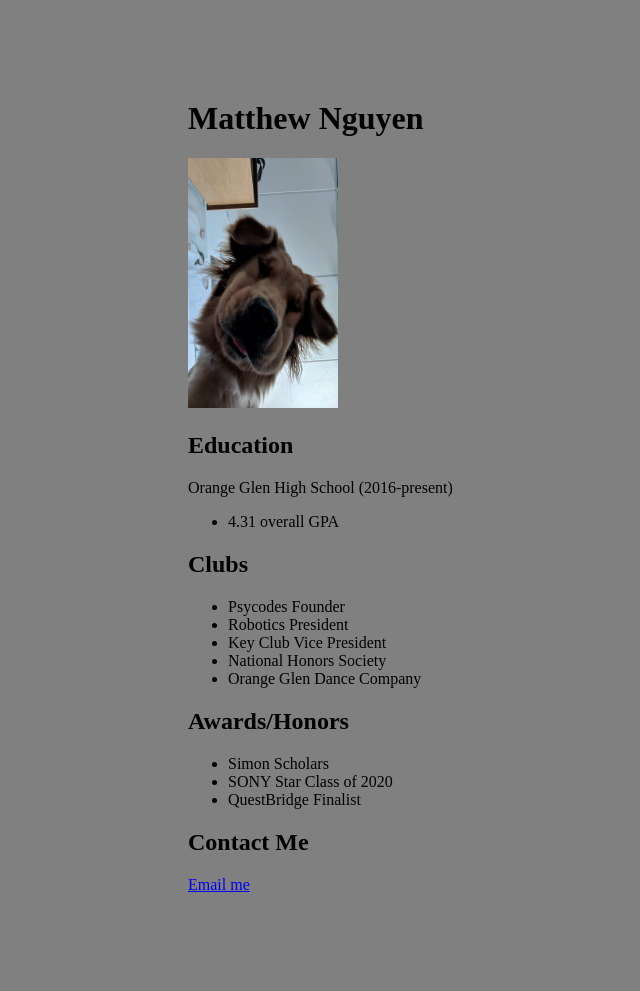
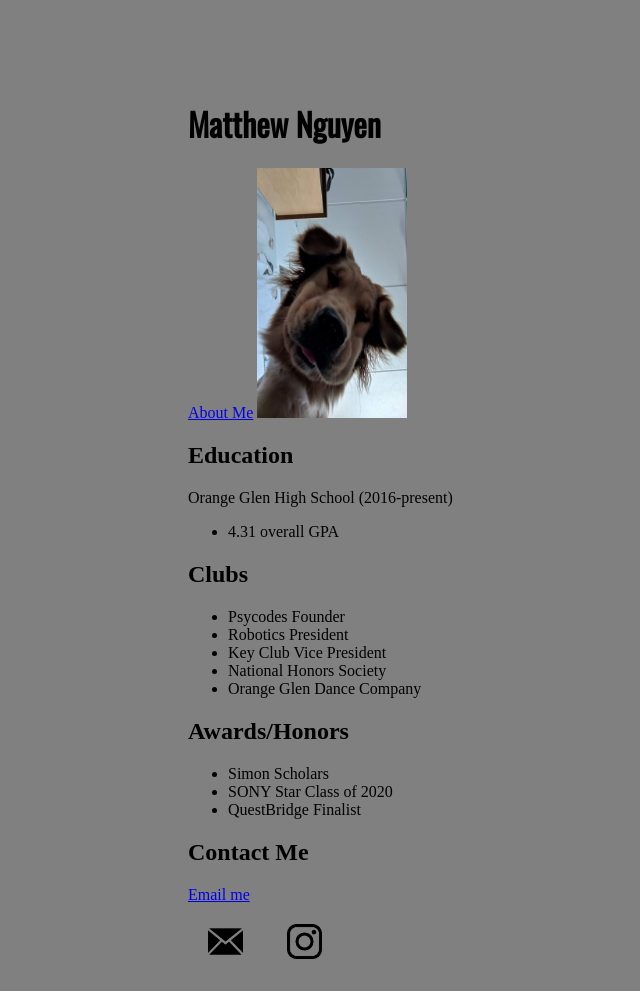
Before and after one commit to mattnguyen02/Resume, a plain HTML site: page Robotics/index.html in a window 1280 px wide. Shown: the whole page, without its empty margins (262-902 px from the left). Before the commit the page ends 902 px from the top, so only its background shows below. Drawn offline with nearby package versions, Linux system fonts and the light colour scheme.

Commit message:
Add files via upload
new update!

```diff
--- a/Robotics/index.html
+++ b/Robotics/index.html
@@ -2,13 +2,15 @@
 <html lang="en" dir="ltr">
 
 <head>
+  <link href="https://fonts.googleapis.com/css?family=Oswald&display=swap" rel="stylesheet">
   <link rel="stylesheet" href="style.css">
   <meta charset="utf-8">
-  <title>Matthew Nguyen's Resume</title>
+  <title>Matthew Nguyen</title>
 </head>
 
 <body>
   <h1>Matthew Nguyen</h1>
+  <a href="about-me.html">About Me</a>
   <img class="profile-pic" src="images/IMG_0834.jpeg" alt="">
   <h2>Education</h2>
   <p>Orange Glen High School (2016-present)</p>
@@ -31,6 +33,10 @@
   </ul>
   <h2>Contact Me</h2>
   <a href="mailto:matttnguyen02@gmail.com">Email me</a>
+  <footer>
+    <a href="mailto:matttnguyen02@gmail.com"><img class="email-pic" src="images/email.png" /></a>
+    <a href="https://instagram.com/matthew.gif"><img class="ig-pic" src="images/instagram.png" /></a>
+  </footer>
 </body>
 
 </html>
--- a/Robotics/style.css
+++ b/Robotics/style.css
@@ -7,3 +7,16 @@ body {
   height:250px;
   width:150px;
 }
+.email-pic{
+  height:35px;
+  width:35px;
+  padding:20px;
+}
+.ig-pic{
+  height:35px;
+  width:35px;
+  padding:20px;
+}
+h1 {
+  font-family: 'Oswald', sans-serif;
+}
```
Also changed, not shown: Robotics/about-me.html (added, +10 -0 lines), Robotics/images/email.png (added), Robotics/images/emailpic.jpg (added), Robotics/images/instagram.png (added).
